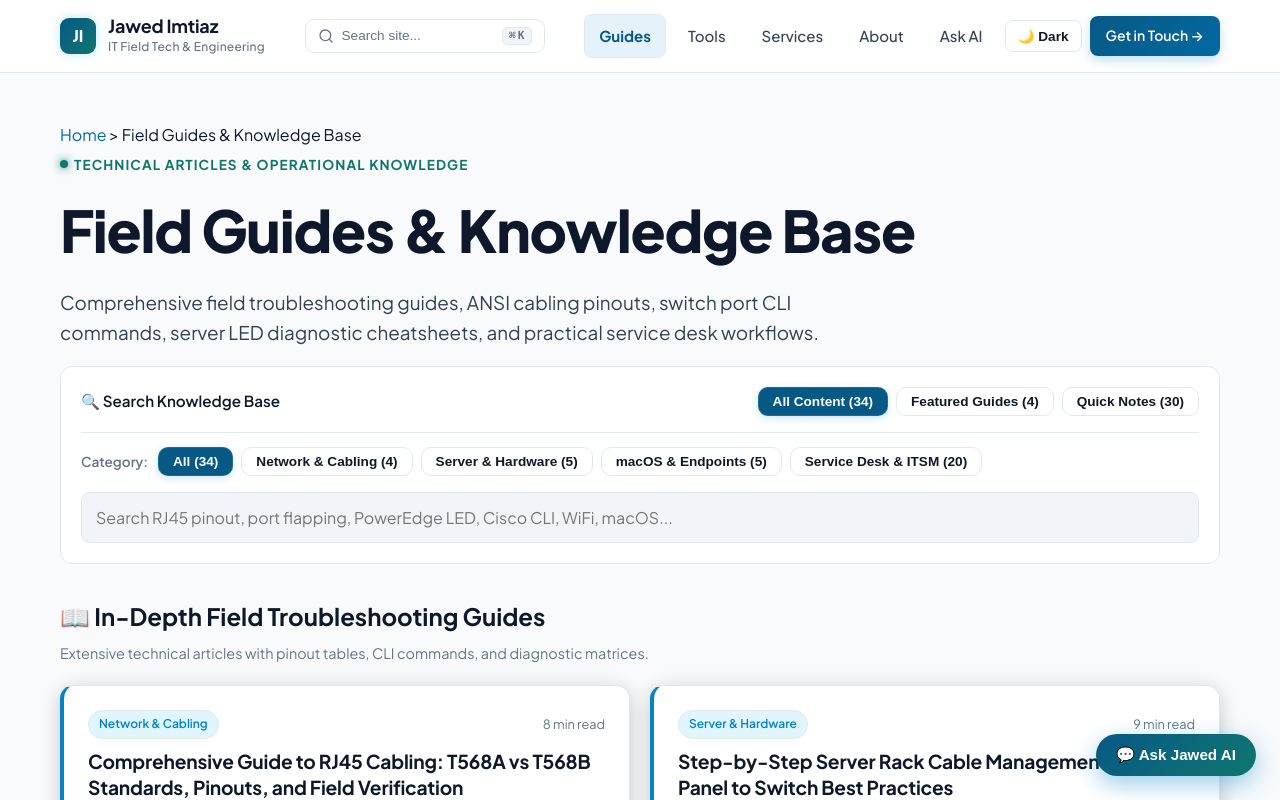
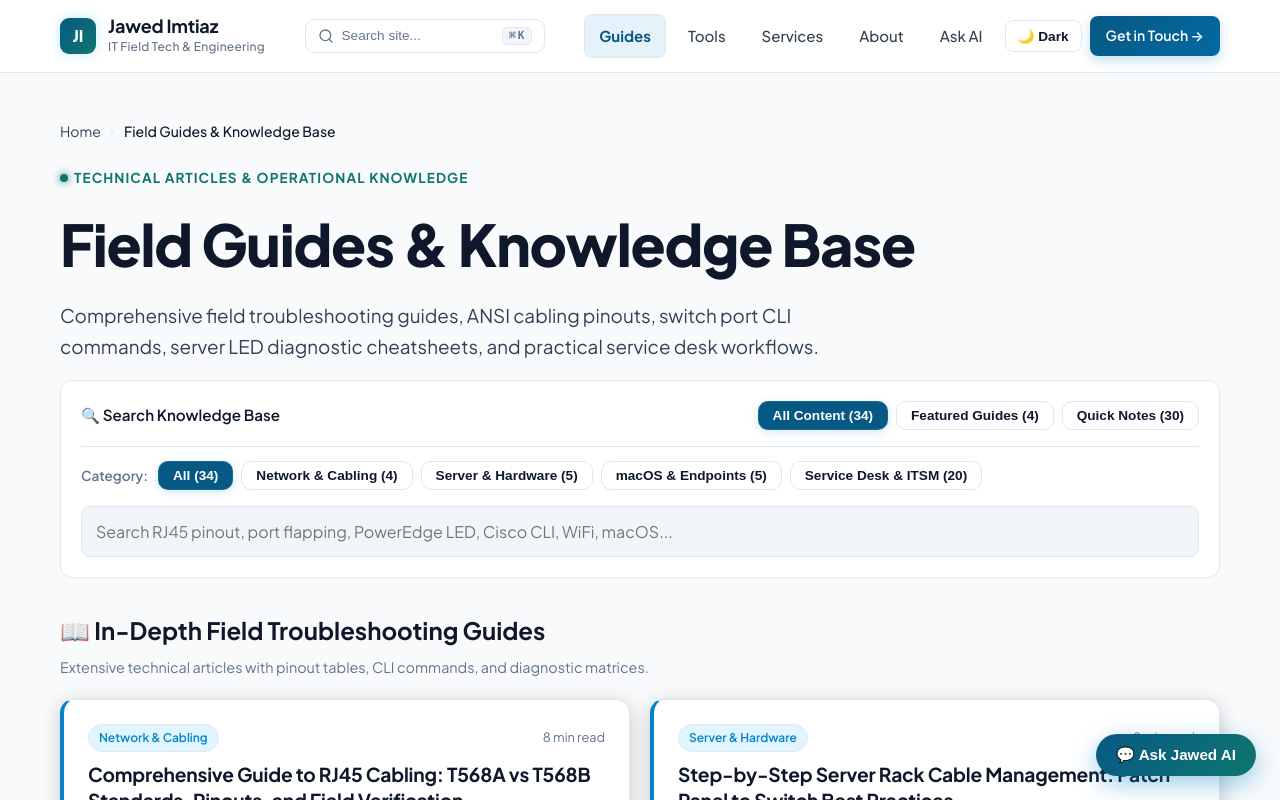
Before and after one commit to jawedimtiaz/jawed-website, a React (Vite) app: page /notes in a window 1280 px wide. Shown: the top 800 px of the page. Built offline with nearby package versions, Linux system fonts and the light colour scheme.

Commit message:
feat(ui): implement reusable Breadcrumb component
Replaced manual breadcrumb navigation with a reusable Breadcrumb component across pages to ensure consistent styling, improved accessibility, and better SEO structure.

```diff
--- /dev/null
+++ b/src/components/Breadcrumb.tsx
@@ -0,0 +1,215 @@
+import React, { useEffect, useMemo } from 'react';
+import { Link, useLocation } from 'react-router-dom';
+import notesData from '../data/notesData.json';
+import { FIELD_GUIDES } from '../data/fieldGuidesData';
+import { TOOLS } from '../data/toolsData';
+import blogData from '../data/blogData.json';
+
+export interface BreadcrumbItem {
+  label: string;
+  href?: string;
+}
+
+export interface BreadcrumbProps {
+  /**
+   * Explicit list of breadcrumb items.
+   * If omitted, the component automatically determines the hierarchy from the current URL path.
+   */
+  items?: BreadcrumbItem[];
+  /**
+   * Custom separator between breadcrumb items. Defaults to '>'.
+   */
+  separator?: React.ReactNode;
+  /**
+   * Optional custom CSS class name for the wrapper nav element.
+   */
+  className?: string;
+  /**
+   * Optional inline styles for the wrapper nav element.
+   */
+  style?: React.CSSProperties;
+}
+
+const SITE_ORIGIN = 'https://jawed.co.in';
+
+/**
+ * Format a URL kebab-cased slug into a human-readable title.
+ */
+function formatSlugTitle(slug: string): string {
+  return slug
+    .split(/[-_]/)
+    .filter(Boolean)
+    .map(word => {
+      // Keep acronyms uppercase
+      const lower = word.toLowerCase();
+      if (['ipv4', 'cidr', 'btu', 'it', 'itsm', 'star', 'kb', 'sop', 'pwa', 'sip', 'ai', 'cli', 'led'].includes(lower)) {
+        return word.toUpperCase();
+      }
+      return word.charAt(0).toUpperCase() + word.slice(1);
+    })
+    .join(' ');
+}
+
+export const Breadcrumb: React.FC<BreadcrumbProps> = ({
+  items,
+  separator = '>',
+  className = '',
+  style,
+}) => {
+  const location = useLocation();
+
+  // If explicit items are passed, use them. Otherwise, automatically derive from current pathname.
+  const breadcrumbItems = useMemo<BreadcrumbItem[]>(() => {
+    if (items && items.length > 0) {
+      return items;
+    }
+
+    const path = location.pathname.split(/[?#]/, 1)[0].replace(/\/+$/, '') || '/';
+    if (path === '/') {
+      return [{ label: 'Home' }];
+    }
+
+    const segments = path.split('/').filter(Boolean);
+    const resolved: BreadcrumbItem[] = [{ label: 'Home', href: '/' }];
+
+    if (segments.length === 0) return resolved;
+
+    const first = segments[0];
+
+    // Guides & Notes section
+    if (first === 'guides' || first === 'field-guides' || first === 'notes') {
+      if (segments.length === 1) {
+        resolved.push({ label: 'Field Guides & Knowledge Base' });
+      } else {
+        resolved.push({ label: 'Guides', href: '/guides' });
+        const slug = segments[1];
+        const guide = FIELD_GUIDES.find(g => g.slug === slug);
+        const note = (notesData as Array<{ slug: string; title: string }>).find(n => n.slug === slug);
+        const title = guide ? guide.title : note ? note.title : formatSlugTitle(slug);
+        resolved.push({ label: title });
+      }
+      return resolved;
+    }
+
+    // Tools & Calculators section
+    if (first === 'tools' || first === 'diagnostic-tools') {
+      if (segments.length === 1) {
+        resolved.push({ label: 'Tools' });
+      } else {
+        resolved.push({ label: 'Tools', href: '/tools' });
+        const toolId = segments[1];
+        const tool = TOOLS.find(t => t.id === toolId || t.route.endsWith(`/${toolId}`));
+        const title = tool ? tool.name : formatSlugTitle(toolId);
+        resolved.push({ label: title });
+      }
+      return resolved;
+    }
+
+    // Blog section
+    if (first === 'blog') {
+      if (segments.length === 1) {
+        resolved.push({ label: 'Blog' });
+      } else {
+        resolved.push({ label: 'Blog', href: '/blog' });
+        const slug = segments[1];
+        const post = (blogData as Array<{ slug: string; title: string }>).find(b => b.slug === slug);
+        const title = post ? post.title : formatSlugTitle(slug);
+        resolved.push({ label: title });
+      }
+      return resolved;
+    }
+
+    // Work / Portfolio section
+    if (first === 'work') {
+      if (segments.length === 1) {
+        resolved.push({ label: 'Work' });
+      } else {
+        resolved.push({ label: 'Work', href: '/work' });
+        resolved.push({ label: formatSlugTitle(segments[1]) });
+      }
+      return resolved;
+    }
+
+    // Generic fallback for any other top-level pages
+    let accumulatedPath = '';
+    segments.forEach((seg, idx) => {
+      accumulatedPath += `/${seg}`;
+      const isLast = idx === segments.length - 1;
+      resolved.push({
+        label: formatSlugTitle(seg),
+        href: isLast ? undefined : accumulatedPath,
+      });
+    });
+
+    return resolved;
+  }, [items, location.pathname]);
+
+  // Synchronize Schema.org BreadcrumbList structured data for search engine rich results
+  useEffect(() => {
+    const origin = typeof window !== 'undefined' ? window.location.origin : SITE_ORIGIN;
+    const jsonLd = {
+      '@context': 'https://schema.org',
+      '@type': 'BreadcrumbList',
+      itemListElement: breadcrumbItems.map((item, index) => {
+        const itemData: Record<string, any> = {
+          '@type': 'ListItem',
+          position: index + 1,
+          name: item.label,
+        };
+        if (item.href) {
+          itemData.item = item.href.startsWith('http')
+            ? item.href
+            : `${origin}${item.href.startsWith('/') ? '' : '/'}${item.href}`;
+        }
+        return itemData;
+      }),
+    };
+
+    let scriptEl = document.getElementById('breadcrumb-schema') as HTMLScriptElement | null;
+    if (!scriptEl) {
+      scriptEl = document.createElement('script');
+      scriptEl.id = 'breadcrumb-schema';
+      scriptEl.type = 'application/ld+json';
+      document.head.appendChild(scriptEl);
+    }
+    scriptEl.textContent = JSON.stringify(jsonLd);
+  }, [breadcrumbItems]);
+
+  return (
+    <nav
+      className={`breadcrumbs ${className}`.trim()}
+      aria-label="Breadcrumb"
+      style={style}
+    >
+      <ol className="breadcrumb-list">
+        {breadcrumbItems.map((item, index) => {
+          const isLast = index === breadcrumbItems.length - 1;
+          return (
+            <li key={index} className="breadcrumb-item">
+              {index > 0 && (
+                <span className="breadcrumb-separator" aria-hidden="true">
+                  {separator}
+                </span>
+              )}
+              {isLast || !item.href ? (
+                <span
+                  className="breadcrumb-current"
+                  aria-current="page"
+                  title={item.label}
+                >
+                  {item.label}
+                </span>
+              ) : (
+                <Link to={item.href} className="breadcrumb-link">
+                  {item.label}
+                </Link>
+              )}
+            </li>
+          );
+        })}
+      </ol>
+    </nav>
+  );
+};
+
+export default Breadcrumb;
--- a/src/index.css
+++ b/src/index.css
@@ -2282,3 +2282,64 @@ select:focus-visible {
     transition: none !important;
   }
 }
+
+/* Accessible & SEO-Optimized Breadcrumbs */
+.breadcrumbs {
+  margin-bottom: 20px;
+  font-size: 0.875rem;
+  color: var(--muted);
+  line-height: 1.5;
+}
+
+.breadcrumbs ol.breadcrumb-list {
+  display: flex;
+  align-items: center;
+  flex-wrap: wrap;
+  list-style: none;
+  padding: 0;
+  margin: 0;
+  gap: 8px;
+}
+
+.breadcrumbs li.breadcrumb-item {
+  display: inline-flex;
+  align-items: center;
+  gap: 8px;
+  color: var(--muted);
+}
+
+.breadcrumbs a,
+.breadcrumbs .breadcrumb-link {
+  color: var(--muted-light);
+  text-decoration: none;
+  transition: color 0.15s ease;
+}
+
+.breadcrumbs a:hover,
+.breadcrumbs .breadcrumb-link:hover {
+  color: var(--accent);
+  text-decoration: underline;
+  text-underline-offset: 3px;
+}
+
+.breadcrumbs .breadcrumb-separator {
+  color: var(--border);
+  user-select: none;
+  font-size: 0.75rem;
+  opacity: 0.85;
+}
+
+.breadcrumbs .breadcrumb-current {
+  color: var(--text-heading);
+  font-weight: 500;
+  max-width: 440px;
+  overflow: hidden;
+  text-overflow: ellipsis;
+  white-space: nowrap;
+}
+
+@media (max-width: 640px) {
+  .breadcrumbs .breadcrumb-current {
+    max-width: 240px;
+  }
+}
--- a/src/pages/BlogPostPage.tsx
+++ b/src/pages/BlogPostPage.tsx
@@ -1,6 +1,7 @@
 import React from 'react';
 import { useParams, Link, Navigate } from 'react-router-dom';
 import blogData from '../data/blogData.json';
+import { Breadcrumb } from '../components/Breadcrumb';
 
 export const BlogPostPage: React.FC = () => {
   const { slug } = useParams<{ slug: string }>();
@@ -12,9 +13,14 @@ export const BlogPostPage: React.FC = () => {
 
   return (
     <main className="container page">
-      <nav className="breadcrumbs" aria-label="Breadcrumb" style={{ marginBottom: '16px' }}>
-        <Link to="/">Home</Link> &gt; <Link to="/blog">Blog</Link> &gt; <span>{post.title}</span>
-      </nav>
+      <Breadcrumb
+        items={[
+          { label: 'Home', href: '/' },
+          { label: 'Blog', href: '/blog' },
+          { label: post.title },
+        ]}
+        style={{ marginBottom: '16px' }}
+      />
 
       <div
         className="blog-rendered-content"
--- a/src/pages/FieldGuideDetailPage.tsx
+++ b/src/pages/FieldGuideDetailPage.tsx
@@ -3,6 +3,7 @@ import { useParams, Link, Navigate } from 'react-router-dom';
 import { FIELD_GUIDES, FieldGuide, determineCategory } from '../data/fieldGuidesData';
 import { AdUnitPlaceholder } from '../components/AdUnitPlaceholder';
 import { SeoHead } from '../components/SeoHead';
+import { Breadcrumb } from '../components/Breadcrumb';
 import { Image } from '../components/Image';
 
 export const FieldGuideDetailPage: React.FC = () => {
@@ -51,9 +52,13 @@ export const FieldGuideDetailPage: React.FC = () => {
       />
 
       {/* Breadcrumbs */}
-      <nav className="breadcrumbs" aria-label="Breadcrumb">
-        <Link to="/">Home</Link> &gt; <Link to="/guides">Guides</Link> &gt; <span>{guide.title}</span>
-      </nav>
+      <Breadcrumb
+        items={[
+          { label: 'Home', href: '/' },
+          { label: 'Guides', href: '/guides' },
+          { label: guide.title },
+        ]}
+      />
 
       {/* Top Leaderboard Ad Unit (Zero CLS Reserved Container) */}
       <AdUnitPlaceholder slotType="top-leaderboard" />
--- a/src/pages/NoteDetailPage.tsx
+++ b/src/pages/NoteDetailPage.tsx
@@ -3,6 +3,7 @@ import { useParams, Link, Navigate } from 'react-router-dom';
 import notesData from '../data/notesData.json';
 import { FIELD_GUIDES } from '../data/fieldGuidesData';
 import { FieldGuideDetailPage } from './FieldGuideDetailPage';
+import { Breadcrumb } from '../components/Breadcrumb';
 
 export const NoteDetailPage: React.FC = () => {
   const { slug } = useParams<{ slug: string }>();
@@ -22,9 +23,14 @@ export const NoteDetailPage: React.FC = () => {
 
   return (
     <main className="container page">
-      <nav className="breadcrumbs" aria-label="Breadcrumb" style={{ marginBottom: '16px' }}>
-        <Link to="/">Home</Link> &gt; <Link to="/guides">Guides &amp; Notes</Link> &gt; <span>{note.title}</span>
-      </nav>
+      <Breadcrumb
+        items={[
+          { label: 'Home', href: '/' },
+          { label: 'Guides', href: '/guides' },
+          { label: note.title },
+        ]}
+        style={{ marginBottom: '16px' }}
+      />
 
       <div
         className="note-rendered-content"
--- a/src/pages/NotesListPage.tsx
+++ b/src/pages/NotesListPage.tsx
@@ -3,6 +3,7 @@ import { Link } from 'react-router-dom';
 import notesData from '../data/notesData.json';
 import { FIELD_GUIDES, type FieldGuide } from '../data/fieldGuidesData';
 import { AdUnitPlaceholder } from '../components/AdUnitPlaceholder';
+import { Breadcrumb } from '../components/Breadcrumb';
 import { CATEGORIES, type NoteCategory, type BaseCategory, determineCategory } from '../utils/categoryHelper';
 
 export { CATEGORIES, type NoteCategory };
@@ -174,9 +175,12 @@ export const NotesListPage: React.FC = () => {
 
   return (
     <main className="container page">
-      <nav className="breadcrumbs" aria-label="Breadcrumb">
-        <Link to="/">Home</Link> &gt; <span>Field Guides &amp; Knowledge Base</span>
-      </nav>
+      <Breadcrumb
+        items={[
+          { label: 'Home', href: '/' },
+          { label: 'Field Guides & Knowledge Base' },
+        ]}
+      />
 
       {/* Top Leaderboard Ad Slot */}
       <AdUnitPlaceholder slotType="top-leaderboard" />
--- a/src/pages/ToolsPage.tsx
+++ b/src/pages/ToolsPage.tsx
@@ -1,5 +1,6 @@
 import React, { useState, useMemo } from 'react';
 import { Link } from 'react-router-dom';
+import { Breadcrumb } from '../components/Breadcrumb';
 import {
   TOOLS,
   TOOL_CATEGORIES,
@@ -72,9 +73,12 @@ export const ToolsPage: React.FC = () => {
 
   return (
     <main className="container page">
-      <nav className="breadcrumbs" aria-label="Breadcrumb">
-        <Link to="/">Home</Link> &gt; <span>Tools</span>
-      </nav>
+      <Breadcrumb
+        items={[
+          { label: 'Home', href: '/' },
+          { label: 'Tools' },
+        ]}
+      />
 
       <p className="eyebrow">Interactive Utilities</p>
       <h1>Tools &amp; Calculators</h1>
--- a/src/tools/Ipv4SubnetCalculator.tsx
+++ b/src/tools/Ipv4SubnetCalculator.tsx
@@ -1,5 +1,6 @@
 import React, { useState, useMemo } from 'react';
 import { Link } from 'react-router-dom';
+import { Breadcrumb } from '../components/Breadcrumb';
 import { AdUnitPlaceholder } from '../components/AdUnitPlaceholder';
 
 interface SubnetOption {
@@ -157,9 +158,13 @@ export const Ipv4SubnetCalculator: React.FC = () => {
   return (
     <main className="container page">
 
-      <nav className="breadcrumbs" aria-label="Breadcrumb">
-        <Link to="/">Home</Link> &gt; <Link to="/tools">Tools</Link> &gt; <span>IPv4 Subnet &amp; CIDR Calculator</span>
-      </nav>
+      <Breadcrumb
+        items={[
+          { label: 'Home', href: '/' },
+          { label: 'Tools', href: '/tools' },
+          { label: 'IPv4 Subnet & CIDR Calculator' },
+        ]}
+      />
 
       {/* Top Leaderboard Ad Unit */}
       <AdUnitPlaceholder slotType="top-leaderboard" />
--- a/src/tools/ItTroubleshootingAssistant.tsx
+++ b/src/tools/ItTroubleshootingAssistant.tsx
@@ -1,5 +1,6 @@
 import React, { useState } from 'react';
 import { Link } from 'react-router-dom';
+import { Breadcrumb } from '../components/Breadcrumb';
 
 export const ItTroubleshootingAssistant: React.FC = () => {
   const [category, setCategory] = useState('network');
@@ -93,9 +94,13 @@ ${triage.escalation}
   return (
     <div className="page">
       <div className="container">
-        <nav className="breadcrumbs" aria-label="Breadcrumb">
-          <Link to="/">Home</Link> &gt; <Link to="/tools">Tools</Link> &gt; <span>IT Troubleshooting Assistant</span>
-        </nav>
+        <Breadcrumb
+          items={[
+            { label: 'Home', href: '/' },
+            { label: 'Tools', href: '/tools' },
+            { label: 'IT Troubleshooting Assistant' },
+          ]}
+        />
 
         <header className="page-header">
           <h1 className="page-title">IT Troubleshooting Assistant</h1>
--- a/src/tools/ServerRackPowerBtuCalculator.tsx
+++ b/src/tools/ServerRackPowerBtuCalculator.tsx
@@ -1,5 +1,6 @@
 import React, { useState, useMemo } from 'react';
 import { Link } from 'react-router-dom';
+import { Breadcrumb } from '../components/Breadcrumb';
 import { AdUnitPlaceholder } from '../components/AdUnitPlaceholder';
 
 interface DeviceItem {
@@ -124,9 +125,13 @@ export const ServerRackPowerBtuCalculator: React.FC = () => {
   return (
     <main className="container page">
 
-      <nav className="breadcrumbs" aria-label="Breadcrumb">
-        <Link to="/">Home</Link> &gt; <Link to="/tools">Tools</Link> &gt; <span>Server Rack Power &amp; BTU Calculator</span>
-      </nav>
+      <Breadcrumb
+        items={[
+          { label: 'Home', href: '/' },
+          { label: 'Tools', href: '/tools' },
+          { label: 'Server Rack Power & BTU Calculator' },
+        ]}
+      />
 
       {/* Top Leaderboard Ad Unit */}
       <AdUnitPlaceholder slotType="top-leaderboard" />
--- a/src/tools/ServiceDeskNoteFormatter.tsx
+++ b/src/tools/ServiceDeskNoteFormatter.tsx
@@ -1,5 +1,6 @@
 import React, { useState } from 'react';
 import { Link } from 'react-router-dom';
+import { Breadcrumb } from '../components/Breadcrumb';
 
 export const ServiceDeskNoteFormatter: React.FC = () => {
   const [ticketId, setTicketId] = useState('INC-84920');
@@ -40,9 +41,13 @@ ${resolutionOrNextStep}
   return (
     <div className="page">
       <div className="container">
-        <nav className="breadcrumbs" aria-label="Breadcrumb">
-          <Link to="/">Home</Link> &gt; <Link to="/tools">Tools</Link> &gt; <span>Service Desk Note Formatter</span>
-        </nav>
+        <Breadcrumb
+          items={[
+            { label: 'Home', href: '/' },
+            { label: 'Tools', href: '/tools' },
+            { label: 'Service Desk Note Formatter' },
+          ]}
+        />
 
         <header className="page-header">
           <h1 className="page-title">Service Desk Note Formatter</h1>
```
